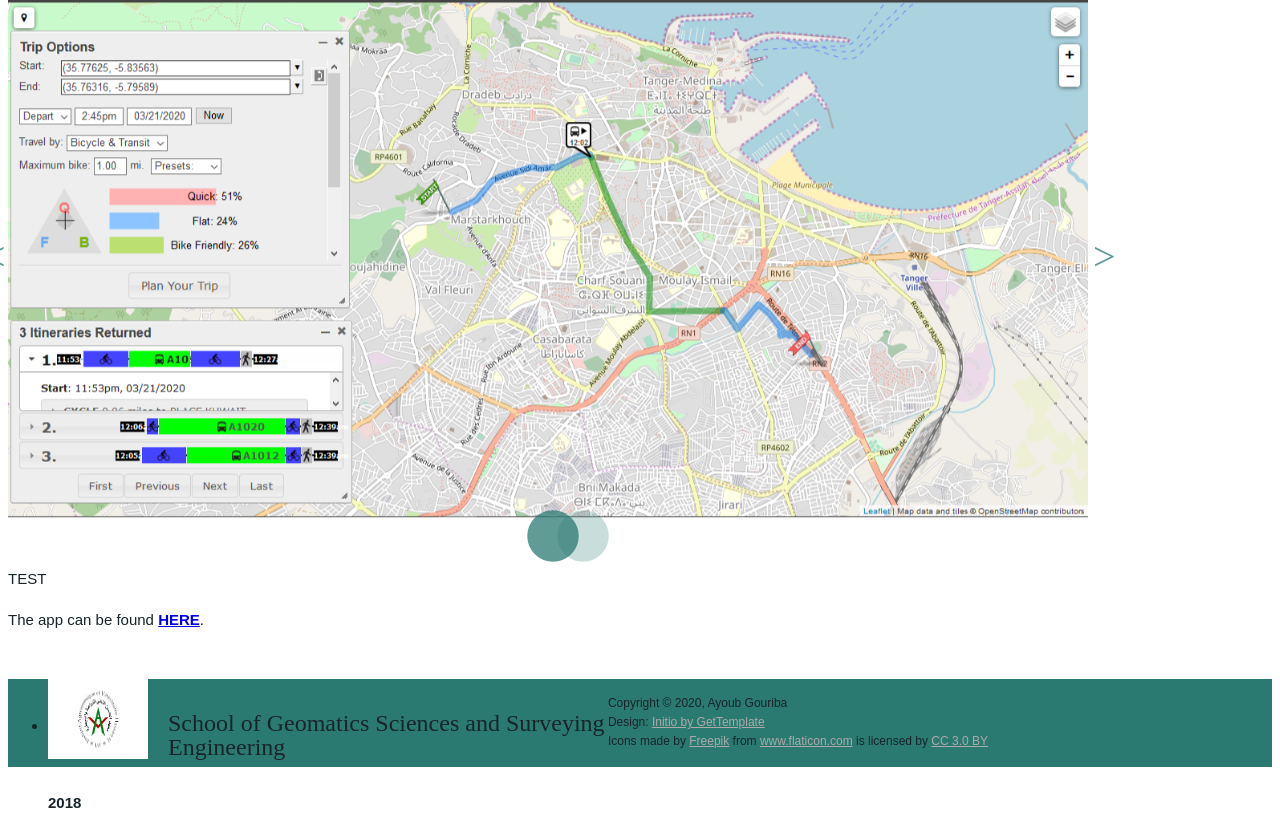
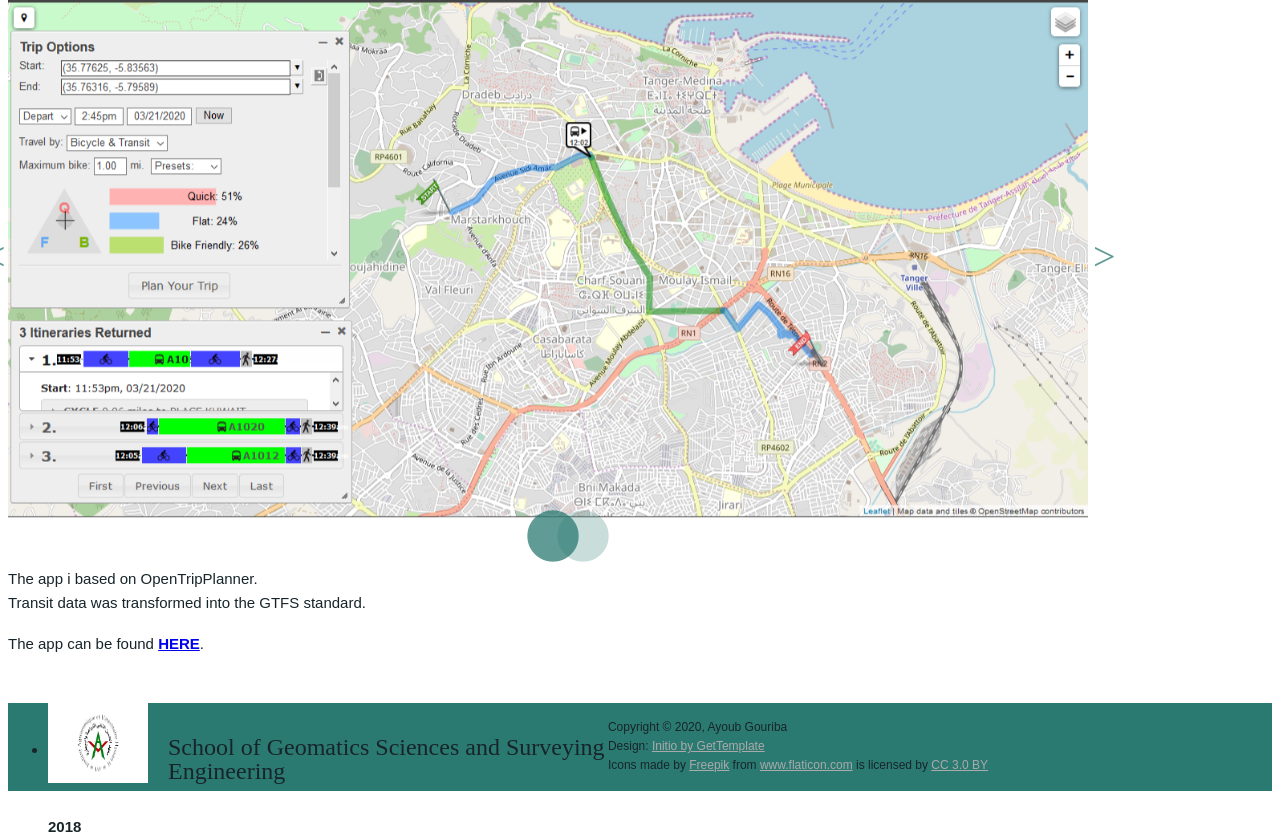
Before and after one commit to ayoubgouriba/ayoubgouriba.github.io, a plain HTML site: page MultimodalRoutePlanningApp.html in a window 1280 px wide. Shown: the part 374-1213 px from the top of the page. Before the commit the page ends 1189 px from the top, so only its background shows below. Drawn offline with nearby package versions, Linux system fonts and the light colour scheme; some icons are missing; files whose address does not match are found by name; a web font is replaced by a local one.

Commit message:
Update MultimodalRoutePlanningApp.html

```diff
--- a/MultimodalRoutePlanningApp.html
+++ b/MultimodalRoutePlanningApp.html
@@ -77,7 +77,8 @@
 					</div>
 
                     <br>
-                    <p>TEST</p>
+                    <p>The app i based on OpenTripPlanner.</p>
+		    <p>Transit data was transformed into the GTFS standard.</p>
 					<br>
 					<p>The app can be found <a href="https://ayoubgouriba.github.io/Multimodal-Route-Planning-App" target="_blank"><strong>HERE</strong></a>.</p>
 					<br>
```
